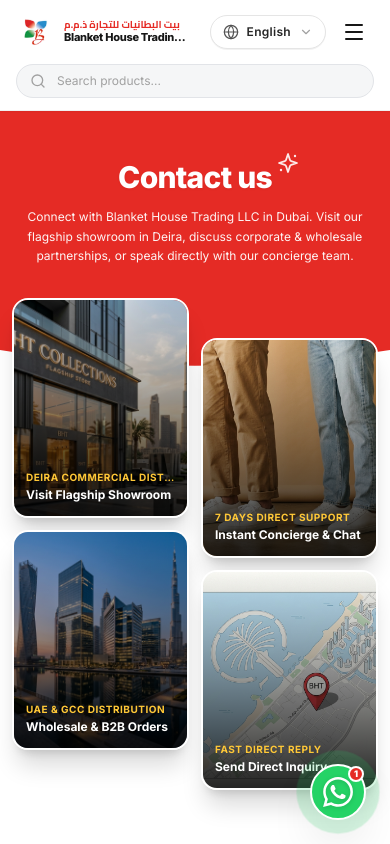
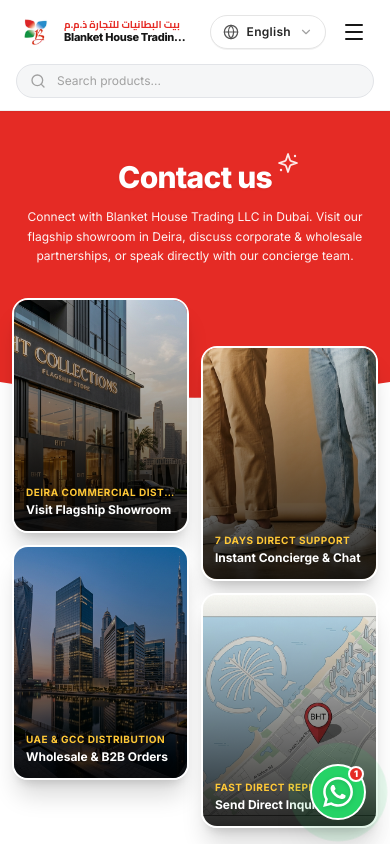
Before and after one commit to Hibban-k/B.H.T-collections, a Next.js app: page /en/contact in a window 390 px wide. Shown: the top 844 px of the page. Built offline with nearby package versions, Linux system fonts and the light colour scheme; no server answers; a web font is replaced by a local one.

Commit message:
feat(hero): refine mobile overlap spacing and 2-column masonry offsets

```diff
--- a/components/about/AboutHeroSection.tsx
+++ b/components/about/AboutHeroSection.tsx
@@ -78,7 +78,7 @@
         href={card.href}
         className={`group block relative w-full ${
           isMobile
-            ? "h-[220px] sm:h-[260px] rounded-2xl"
+            ? "h-[235px] sm:h-[270px] rounded-2xl"
             : `${card.desktopHeight} ${card.desktopTranslate} rounded-[28px]`
         } overflow-hidden border-2 border-white shadow-xl shadow-black/15 transition-all duration-500 hover:shadow-2xl hover:scale-[1.02]`}
       >
@@ -96,7 +96,7 @@
         <div className="absolute inset-0 bg-gradient-to-t from-black/85 via-black/40 to-transparent pointer-events-none" />
 
         {/* Content Overlay at Bottom */}
-        <div className="absolute bottom-0 inset-x-0 p-3 sm:p-5 text-start z-10">
+        <div className="absolute bottom-0 inset-x-0 p-3 sm:p-4 text-start z-10">
           <span className="block text-[10px] sm:text-xs font-bold uppercase tracking-wider text-[#FFC837] mb-0.5 truncate drop-shadow-xs">
             {subtitle}
           </span>
@@ -113,7 +113,7 @@
       {/* ============================================================ */}
       {/* 1. VIBRANT RED HERO BANNER (TOP)                            */}
       {/* ============================================================ */}
-      <div className="relative w-full bg-[#E52B25] text-white pt-12 sm:pt-18 lg:pt-24 pb-28 sm:pb-36 lg:pb-52 overflow-visible">
+      <div className="relative w-full bg-[#E52B25] text-white pt-12 sm:pt-18 lg:pt-24 pb-36 sm:pb-44 lg:pb-52 overflow-visible">
         {/* Subtle decorative background watermarks */}
         <div className="absolute inset-0 opacity-10 bg-[radial-gradient(circle_at_top,_var(--tw-gradient-stops))] from-white/30 via-transparent to-transparent pointer-events-none" />
 
@@ -168,7 +168,7 @@
       {/* ============================================================ */}
       {/* 2. OVERLAPPING STAGGERED CARDS ROW (MIDDLE)                  */}
       {/* ============================================================ */}
-      <div className="max-w-[1440px] mx-auto px-3 sm:px-6 lg:px-8 -mt-20 sm:-mt-28 lg:-mt-44 relative z-10">
+      <div className="max-w-[1440px] mx-auto px-3 sm:px-6 lg:px-8 -mt-28 sm:-mt-36 lg:-mt-44 relative z-10">
         {/* MOBILE & TABLET VIEW: 2-Column Staggered Masonry (Matching Screenshot) */}
         <div className="grid grid-cols-2 gap-3 sm:gap-4 lg:hidden items-start">
           {/* Column 1: Card 1 (Flagship) & Card 3 (Travel Bags) */}
@@ -178,7 +178,7 @@
           </div>
 
           {/* Column 2: Card 2 (Bedding) & Card 4 (Footwear) - Offset Downwards */}
-          <div className="flex flex-col gap-3 sm:gap-4 pt-10 sm:pt-14">
+          <div className="flex flex-col gap-3 sm:gap-4 pt-12 sm:pt-16">
             {renderCard(ABOUT_HERO_CARDS[1], true)}
             {renderCard(ABOUT_HERO_CARDS[3], true)}
           </div>
--- a/components/contact/ContactHero.tsx
+++ b/components/contact/ContactHero.tsx
@@ -88,7 +88,7 @@
         onClick={() => handleCardClick(card)}
         className={`group block text-start relative w-full ${
           isMobile
-            ? "h-[220px] sm:h-[260px] rounded-2xl"
+            ? "h-[235px] sm:h-[270px] rounded-2xl"
             : `${card.desktopHeight} ${card.desktopTranslate} rounded-[28px]`
         } overflow-hidden border-2 border-white shadow-xl shadow-black/15 transition-all duration-500 hover:shadow-2xl hover:scale-[1.02] cursor-pointer`}
       >
@@ -106,7 +106,7 @@
         <div className="absolute inset-0 bg-gradient-to-t from-black/85 via-black/40 to-transparent pointer-events-none" />
 
         {/* Content Overlay at Bottom */}
-        <div className="absolute bottom-0 inset-x-0 p-3 sm:p-5 text-start z-10">
+        <div className="absolute bottom-0 inset-x-0 p-3 sm:p-4 text-start z-10">
           <span className="block text-[10px] sm:text-xs font-bold uppercase tracking-wider text-[#FFC837] mb-0.5 truncate drop-shadow-xs">
             {subtitle}
           </span>
@@ -123,7 +123,7 @@
       {/* ============================================================ */}
       {/* 1. VIBRANT RED HERO BANNER (TOP)                            */}
       {/* ============================================================ */}
-      <div className="relative w-full bg-[#E52B25] text-white pt-12 sm:pt-18 lg:pt-24 pb-28 sm:pb-36 lg:pb-52 overflow-visible">
+      <div className="relative w-full bg-[#E52B25] text-white pt-12 sm:pt-18 lg:pt-24 pb-36 sm:pb-44 lg:pb-52 overflow-visible">
         {/* Subtle decorative background watermarks */}
         <div className="absolute inset-0 opacity-10 bg-[radial-gradient(circle_at_top,_var(--tw-gradient-stops))] from-white/30 via-transparent to-transparent pointer-events-none" />
 
@@ -178,7 +178,7 @@
       {/* ============================================================ */}
       {/* 2. OVERLAPPING STAGGERED CARDS ROW (MIDDLE)                  */}
       {/* ============================================================ */}
-      <div className="max-w-[1440px] mx-auto px-3 sm:px-6 lg:px-8 -mt-20 sm:-mt-28 lg:-mt-44 relative z-10">
+      <div className="max-w-[1440px] mx-auto px-3 sm:px-6 lg:px-8 -mt-28 sm:-mt-36 lg:-mt-44 relative z-10">
         {/* MOBILE & TABLET VIEW: 2-Column Staggered Masonry (Matching Screenshot) */}
         <div className="grid grid-cols-2 gap-3 sm:gap-4 lg:hidden items-start">
           {/* Column 1: Card 1 (Showroom) & Card 3 (Wholesale) */}
@@ -188,7 +188,7 @@
           </div>
 
           {/* Column 2: Card 2 (Concierge) & Card 4 (Direct Message) - Offset Downwards */}
-          <div className="flex flex-col gap-3 sm:gap-4 pt-10 sm:pt-14">
+          <div className="flex flex-col gap-3 sm:gap-4 pt-12 sm:pt-16">
             {renderCard(CONTACT_HERO_CARDS[1], true)}
             {renderCard(CONTACT_HERO_CARDS[3], true)}
           </div>
```
